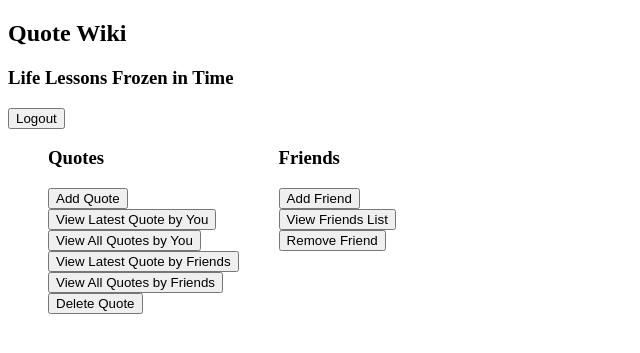
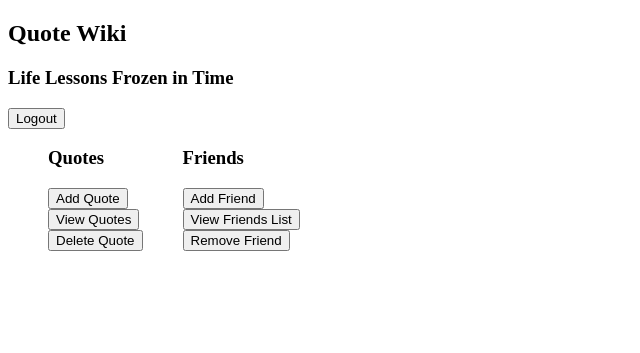
Before and after one commit to eslamif/Database-Final-Project-initial, a PHP site: page /myhost-exemple/members.php in a window 1280 px wide. Shown: the top 353 px of the page, without its empty margins (0-640 px from the left). Run offline with PHP 8.4, Linux system fonts and the light colour scheme; the visitor is signed in with stand-in values (Sample User, id 1); some libraries are stand-ins or nearby versions.

Commit message:
Consolidtated Quote buttons

```diff
--- a/src/members.php
+++ b/src/members.php
@@ -48,10 +48,7 @@ else if (isset($_SESSION['loggedIn']) && $_SESSION['loggedIn'] == true){
 		<ul>
 			<h3>Quotes</h3>
 			<li><input type='button' value='Add Quote' onClick='unhideAddQuote()';></li>
-			<li><input type='button' value='View Latest Quote by You'></li>
-			<li><input type='button' value='View All Quotes by You'></li>
-			<li><input type='button' value='View Latest Quote by Friends'></li>
-			<li><input type='button' value='View All Quotes by Friends'></li>
+			<li><input type='button' value='View Quotes'></li>
 			<li><input type='button' value='Delete Quote'></li>
 		</ul>
 	</div>
```
